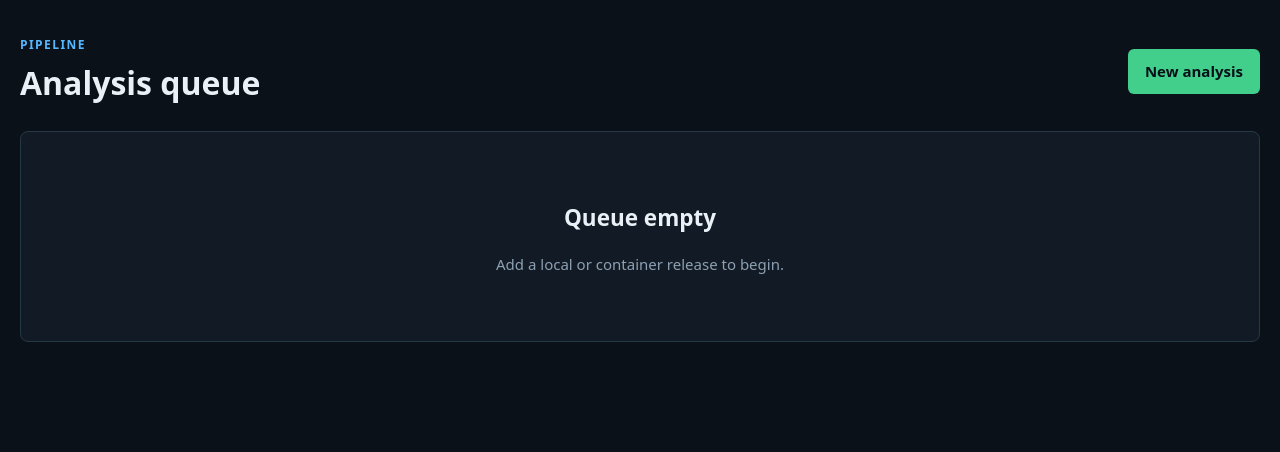
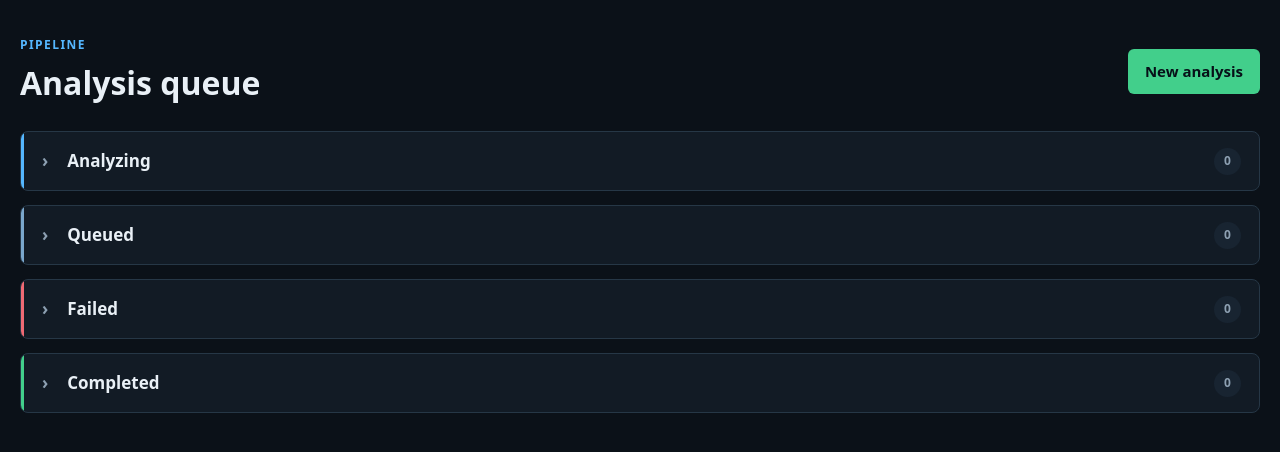
Before and after one commit to SpaceChips31/sonic-sentry, a FastAPI app: page /analyses in a window 1280 px wide. Shown: the part 58-510 px from the top of the page. Run offline with FastAPI, Linux system fonts and the light colour scheme.

Commit message:
feat: group queue stages and clear history

```diff
--- a/app/main.py
+++ b/app/main.py
@@ -9,7 +9,7 @@
 from fastapi.responses import HTMLResponse, RedirectResponse
 from fastapi.staticfiles import StaticFiles
 from fastapi.templating import Jinja2Templates
-from sqlalchemy import case, select
+from sqlalchemy import case, delete, select
 from sqlalchemy.orm import selectinload
 
 from app.config import REPORT_ROOT, SOURCE_ROOTS, UPLOAD_ROOT
@@ -148,19 +148,52 @@
             )
         ).all()
 
-        has_active_jobs = any(
-            job.status in {"QUEUED", "ANALYZING"}
-            for job in jobs
+        job_groups = {
+            status: [
+                job for job in jobs
+                if job.status == status
+            ]
+            for status in (
+                "ANALYZING",
+                "QUEUED",
+                "FAILED",
+                "COMPLETED",
+            )
+        }
+
+        has_active_jobs = bool(
+            job_groups["ANALYZING"]
+            or job_groups["QUEUED"]
         )
 
         return templates.TemplateResponse(
             request=request,
             name="analyses.html",
             context={
-                "jobs": jobs,
+                "job_groups": job_groups,
                 "has_active_jobs": has_active_jobs,
             },
         )
+
+
+@app.post("/analyses/clear/{status}")
+def clear_analysis_history(status: str):
+    normalized = status.upper()
+
+    if normalized not in {"COMPLETED", "FAILED"}:
+        raise HTTPException(
+            status_code=400,
+            detail="Only completed or failed jobs can be cleared",
+        )
+
+    with SessionLocal() as session:
+        session.execute(
+            delete(AnalysisJob)
+            .where(AnalysisJob.status == normalized)
+        )
+        session.commit()
+
+    return RedirectResponse("/analyses", status_code=303)
 
 
 @app.get("/analyses/new", response_class=HTMLResponse)
--- a/app/static/app.css
+++ b/app/static/app.css
@@ -605,3 +605,121 @@
     background: rgba(85, 183, 255, .06);
     color: var(--accent);
 }
+
+
+/* grouped-analysis-queue-v1 */
+.queue-groups {
+    display: grid;
+    gap: 14px;
+}
+
+.queue-group {
+    overflow: hidden;
+    border: 1px solid var(--border);
+    border-radius: 8px;
+    background: var(--surface);
+}
+
+.queue-group > summary {
+    display: flex;
+    min-height: 58px;
+    padding: 0 18px;
+    align-items: center;
+    justify-content: space-between;
+    gap: 15px;
+    cursor: pointer;
+    font-size: 17px;
+    font-weight: 800;
+    list-style: none;
+}
+
+.queue-group > summary::-webkit-details-marker {
+    display: none;
+}
+
+.queue-group > summary::before {
+    content: "›";
+    margin-right: 4px;
+    color: var(--muted);
+    transform: rotate(0deg);
+    transition: transform .15s ease;
+}
+
+.queue-group[open] > summary::before {
+    transform: rotate(90deg);
+}
+
+.queue-group > summary > span:first-of-type {
+    margin-right: auto;
+}
+
+.analyzing-group > summary {
+    border-left: 3px solid var(--accent);
+}
+
+.queued-group > summary {
+    border-left: 3px solid #7aa7cc;
+}
+
+.failed-group > summary {
+    border-left: 3px solid var(--rejected);
+}
+
+.completed-group > summary {
+    border-left: 3px solid var(--pass);
+}
+
+.group-count {
+    display: inline-flex;
+    min-width: 27px;
+    height: 27px;
+    padding: 0 8px;
+    border-radius: 999px;
+    align-items: center;
+    justify-content: center;
+    background: var(--surface-raised);
+    color: var(--muted);
+    font-size: 12px;
+}
+
+.summary-actions {
+    display: flex;
+    align-items: center;
+    gap: 10px;
+}
+
+.summary-actions form {
+    margin: 0;
+}
+
+.clear-button {
+    padding: 5px 9px;
+    border: 1px solid var(--border);
+    border-radius: 5px;
+    background: transparent;
+    color: var(--muted);
+    cursor: pointer;
+}
+
+.clear-button:hover {
+    border-color: var(--rejected);
+    color: var(--rejected);
+}
+
+.queue-table {
+    border-top: 1px solid var(--border);
+    overflow-x: auto;
+}
+
+.group-empty {
+    margin: 0;
+    padding: 16px 20px;
+    border-top: 1px solid var(--border);
+    color: var(--muted);
+}
+
+.job-error-row td {
+    color: var(--rejected);
+    background: rgba(239, 106, 116, .06);
+    white-space: normal;
+}
--- a/app/templates/analyses.html
+++ b/app/templates/analyses.html
@@ -14,37 +50,112 @@
     </a>
 </section>
 
-<section class="panel">
-    {% if jobs %}
-    <table>
-        <thead>
-            <tr>
-                <th>Source</th>
-                <th>Release</th>
-                <th>Created</th>
-                <th>Status</th>
-            </tr>
-        </thead>
-        <tbody>
-        {% for job in jobs %}
-            <tr>
-                <td>{{ job.source_type }}</td>
-                <td title="{{ job.source_path }}">{{ job.display_name }}</td>
-                <td>{{ job.created_at }}</td>
-                <td>
-                    <span class="badge {{ job.status|lower }}">
-                        {{ job.status }}
-                    </span>
-                </td>
-            </tr>
-        {% endfor %}
-        </tbody>
-    </table>
-    {% else %}
-    <div class="empty">
-        <h2>Queue empty</h2>
-        <p>Add a local or container release to begin.</p>
-    </div>
-    {% endif %}
-</section>
+{% if has_active_jobs %}
+<div class="queue-live" role="status">
+    <span class="live-dot"></span>
+    Live updates active · refreshing every 3 seconds
+</div>
+{% endif %}
+
+<div class="queue-groups">
+    <details class="queue-group analyzing-group"
+             {% if job_groups.ANALYZING %}open{% endif %}>
+        <summary>
+            <span>Analyzing</span>
+            <span class="group-count">
+                {{ job_groups.ANALYZING|length }}
+            </span>
+        </summary>
+
+        {% if job_groups.ANALYZING %}
+            {{ job_table(job_groups.ANALYZING) }}
+        {% else %}
+            <p class="group-empty">No analysis currently running.</p>
+        {% endif %}
+    </details>
+
+    <details class="queue-group queued-group"
+             {% if job_groups.QUEUED %}open{% endif %}>
+        <summary>
+            <span>Queued</span>
+            <span class="group-count">
+                {{ job_groups.QUEUED|length }}
+            </span>
+        </summary>
+
+        {% if job_groups.QUEUED %}
+            {{ job_table(job_groups.QUEUED) }}
+        {% else %}
+            <p class="group-empty">No releases waiting.</p>
+        {% endif %}
+    </details>
+
+    <details class="queue-group failed-group">
+        <summary>
+            <span>Failed</span>
+
+            <span class="summary-actions">
+                <span class="group-count">
+                    {{ job_groups.FAILED|length }}
+                </span>
+
+                {% if job_groups.FAILED %}
+                <form method="post"
+                      action="/analyses/clear/failed"
+                      onsubmit="return confirm(
+                          'Clear failed jobs from queue history?'
+                      )">
+                    <button class="clear-button" type="submit">
+                        Clear
+                    </button>
+                </form>
+                {% endif %}
+            </span>
+        </summary>
+
+        {% if job_groups.FAILED %}
+            {{ job_table(job_groups.FAILED) }}
+        {% else %}
+            <p class="group-empty">No failed analyses.</p>
+        {% endif %}
+    </details>
+
+    <details class="queue-group completed-group">
+        <summary>
+            <span>Completed</span>
+
+            <span class="summary-actions">
+                <span class="group-count">
+                    {{ job_groups.COMPLETED|length }}
+                </span>
+
+                {% if job_groups.COMPLETED %}
+                <form method="post"
+                      action="/analyses/clear/completed"
+                      onsubmit="return confirm(
+                          'Clear completed jobs from queue history?'
+                      )">
+                    <button class="clear-button" type="submit">
+                        Clear
+                    </button>
+                </form>
+                {% endif %}
+            </span>
+        </summary>
+
+        {% if job_groups.COMPLETED %}
+            {{ job_table(job_groups.COMPLETED) }}
+        {% else %}
+            <p class="group-empty">No completed analyses.</p>
+        {% endif %}
+    </details>
+</div>
+
+{% if has_active_jobs %}
+<script>
+    window.setTimeout(() => {
+        window.location.reload();
+    }, 3000);
+</script>
+{% endif %}
 {% endblock %}
```
Also changed, not shown: other parts of app/templates/analyses.html (+36 -0 lines).
